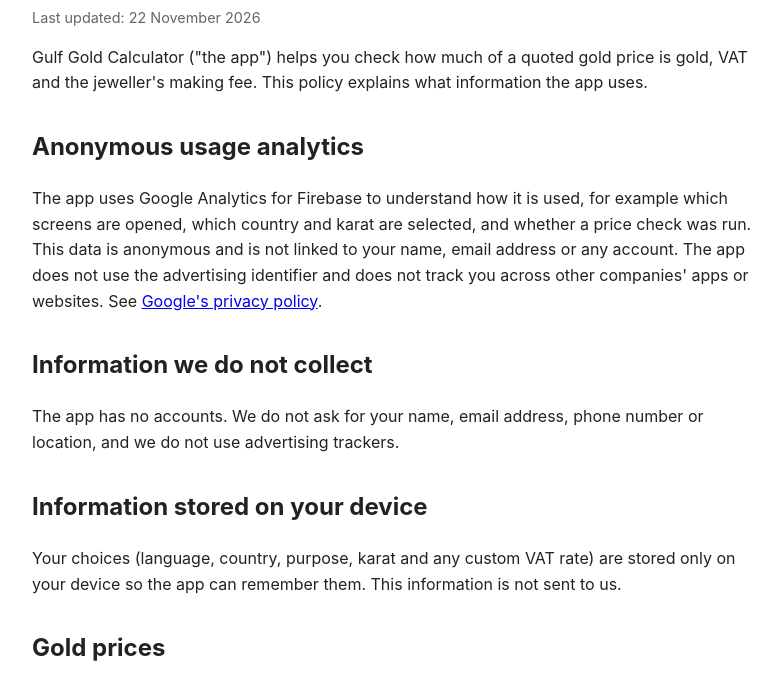
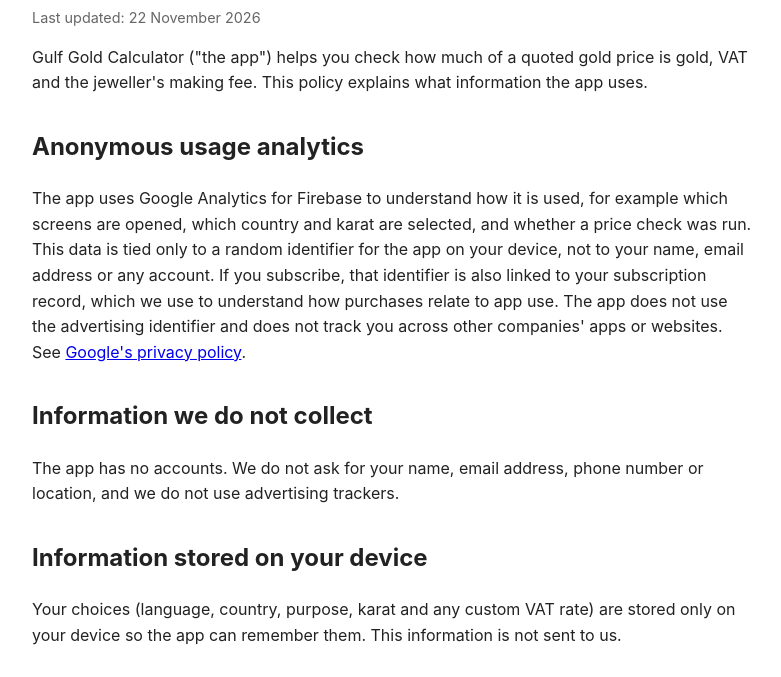
Before and after one commit to Sham-Studios/gulf-gold-calculator-privacy, a plain HTML site: page index.html in a window 1280 px wide. Shown: the part 99-776 px from the top of the page, without its empty margins (248-1029 px from the left). Drawn offline with Linux system fonts and the light colour scheme.

Commit message:
Privacy policy: describe analytics identifier accurately (matches App Privacy label)
Co-Authored-By: Claude Sonnet 5.5 <noreply@anthropic.com>
Claude-Session: https://claude.ai/code/session_016MK13jPMvJW5dveBrp69Ff

```diff
--- a/index.html
+++ b/index.html
@@ -18,7 +18,7 @@
 <p>Gulf Gold Calculator ("the app") helps you check how much of a quoted gold price is gold, VAT and the jeweller's making fee. This policy explains what information the app uses.</p>
 
 <h2>Anonymous usage analytics</h2>
-<p>The app uses Google Analytics for Firebase to understand how it is used, for example which screens are opened, which country and karat are selected, and whether a price check was run. This data is anonymous and is not linked to your name, email address or any account. The app does not use the advertising identifier and does not track you across other companies' apps or websites. See <a href="https://policies.google.com/privacy">Google's privacy policy</a>.</p>
+<p>The app uses Google Analytics for Firebase to understand how it is used, for example which screens are opened, which country and karat are selected, and whether a price check was run. This data is tied only to a random identifier for the app on your device, not to your name, email address or any account. If you subscribe, that identifier is also linked to your subscription record, which we use to understand how purchases relate to app use. The app does not use the advertising identifier and does not track you across other companies' apps or websites. See <a href="https://policies.google.com/privacy">Google's privacy policy</a>.</p>
 
 <h2>Information we do not collect</h2>
 <p>The app has no accounts. We do not ask for your name, email address, phone number or location, and we do not use advertising trackers.</p>
```
